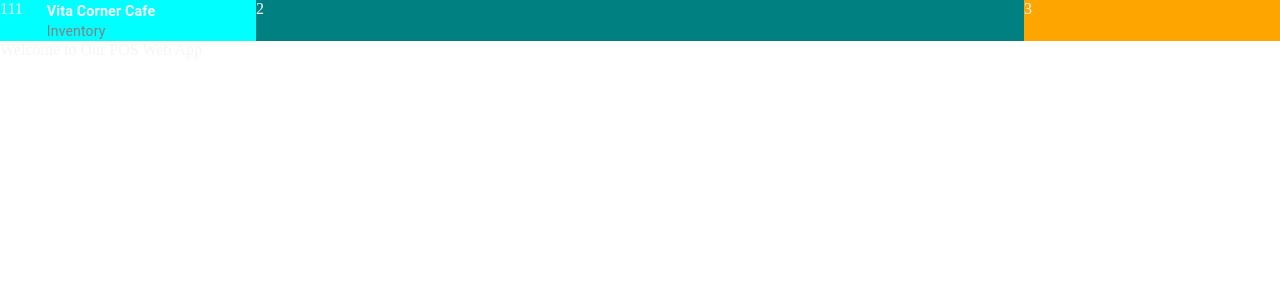
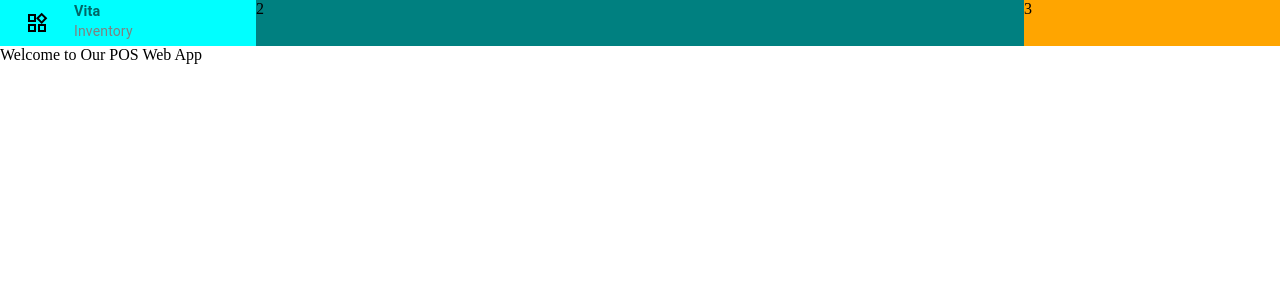
Before and after one commit to 0xlarmideh/pos-sales-app, a Next.js app: page / in a window 1280 px wide. Shown: the top 300 px of the page. Built offline with nearby package versions, Linux system fonts and the light colour scheme.

Commit message:
added Hamburger menu

```diff
--- /dev/null
+++ b/components/Hamburger.tsx
@@ -0,0 +1,112 @@
+import * as React from "react";
+import { Box } from "@mui/material";
+import { green300 } from "../config/colors";
+import Button from "@mui/material/Button";
+import Menu from "@mui/material/Menu";
+import MenuItem from "@mui/material/MenuItem";
+import RestaurantMenuOutlinedIcon from "@mui/icons-material/RestaurantMenuOutlined";
+import WidgetsOutlinedIcon from "@mui/icons-material/WidgetsOutlined";
+import AddCircleOutlinedIcon from "@mui/icons-material/AddCircleOutlined";
+import VisibilityOutlinedIcon from "@mui/icons-material/VisibilityOutlined";
+import BorderColorOutlinedIcon from "@mui/icons-material/BorderColorOutlined";
+import FileCopyOutlinedIcon from "@mui/icons-material/FileCopyOutlined";
+import LegendToggleOutlinedIcon from "@mui/icons-material/LegendToggleOutlined";
+
+const Hamburger = () => {
+  const [anchorEl, setAnchorEl] = React.useState<null | HTMLElement>(null);
+  const [activeNav, setActiveNav] = React.useState("false");
+
+  const open = Boolean(anchorEl);
+  const handleClick = (event: React.MouseEvent<HTMLButtonElement>) => {
+    setAnchorEl(event.currentTarget);
+    setActiveNav("true");
+  };
+  const handleClose = () => {
+    setAnchorEl(null);
+    setActiveNav("false");
+  };
+  return (
+    <Box>
+      <Button
+        id="basic-button"
+        aria-controls={open ? "basic-menu" : undefined}
+        aria-haspopup="true"
+        aria-expanded={open ? "true" : undefined}
+        onClick={handleClick}
+        sx={{ margin: "5px" }}
+      >
+        {activeNav === "true" ? (
+          <RestaurantMenuOutlinedIcon sx={{ color: green300 }} />
+        ) : (
+          <WidgetsOutlinedIcon sx={{ color: "black" }} />
+        )}
+      </Button>
+      <Menu
+        id="basic-menu"
+        anchorEl={anchorEl}
+        open={open}
+        onClose={handleClose}
+        MenuListProps={{
+          "aria-labelledby": "basic-button",
+        }}
+        PaperProps={{
+          style: {
+            width: "250px",
+            margin: "0.3rem 0 0 -1rem",
+            display: "flex",
+            flexDirection: "column",
+            justifyContent: "center",
+            alignItems: "center",
+          },
+        }}
+      >
+        <MenuItem
+          onClick={handleClose}
+          sx={{ margin: "0.8rem 0", padding: "10px" }}
+        >
+          <span style={{ marginRight: "0.8rem" }}>
+            <AddCircleOutlinedIcon sx={{ fontSize: "1rem" }} />
+          </span>
+          Add New Item
+        </MenuItem>
+        <MenuItem
+          onClick={handleClose}
+          sx={{ margin: "0.8rem 0", padding: "10px" }}
+        >
+          <span style={{ marginRight: "0.8rem" }}>
+            <VisibilityOutlinedIcon sx={{ fontSize: "1rem" }} />
+          </span>
+          View all Items
+        </MenuItem>
+        <MenuItem
+          onClick={handleClose}
+          sx={{ margin: "0.8rem 0", padding: "10px" }}
+        >
+          <span style={{ marginRight: "0.8rem" }}>
+            <BorderColorOutlinedIcon sx={{ fontSize: "1rem" }} />
+          </span>
+          Update Price List
+        </MenuItem>
+        <MenuItem
+          onClick={handleClose}
+          sx={{ margin: "0.8rem 0", padding: "10px" }}
+        >
+          <span style={{ marginRight: "0.8rem" }}>
+            <FileCopyOutlinedIcon sx={{ fontSize: "1rem" }} />
+          </span>
+          Generate Invoice
+        </MenuItem>
+        <MenuItem
+          onClick={handleClose}
+          sx={{ margin: "0.8rem 0", padding: "10px" }}
+        >
+          <span style={{ marginRight: "0.8rem" }}>
+            <LegendToggleOutlinedIcon sx={{ fontSize: "1rem" }} />
+          </span>
+          Track Supply Orders
+        </MenuItem>
+      </Menu>
+    </Box>
+  );
+};
+export default Hamburger;
--- a/components/Navbar.tsx
+++ b/components/Navbar.tsx
@@ -1,5 +1,7 @@
 import { Box } from "@mui/material";
 import Typography from "@mui/material/Typography";
+import { black600 } from "../config/colors";
+import Hamburger from "./Hamburger";
 
 const Navbar = () => {
   return (
@@ -15,13 +17,35 @@ const Navbar = () => {
           backgroundColor: "aqua",
         }}
       >
-        <Box>111</Box>
-        <Box sx={{ marginLeft: "1.5rem" }}>
+        <Box
+          sx={{
+            display: "flex",
+            justifyContent: "center",
+            alignItems: "center",
+          }}
+        >
+          <Hamburger />
+        </Box>
+        <Box
+          sx={{
+            display: {
+              xs: "none",
+              sm: "flex",
+
+              flexDirection: "column",
+            },
+          }}
+        >
           <Typography
             variant="h6"
-            sx={{ fontSize: "0.9rem", fontWeight: 600, marginBottom: "-2px" }}
+            sx={{
+              fontSize: "0.9rem",
+              fontWeight: 600,
+              marginBottom: "-2px",
+              color: black600,
+            }}
           >
-            Vita Corner Cafe
+            Vita
           </Typography>
           <Typography variant="body2" sx={{ color: "gray" }}>
             Inventory
--- a/config/colors.ts
+++ b/config/colors.ts
@@ -27,3 +27,8 @@ export const black100 = "rgba(0, 0, 0, 0.1)";
 export const black200 = "rgba(0, 0, 0, 0.2)";
 export const black300 = "rgba(0, 0, 0, 0.3)";
 export const black400 = "rgba(0, 0, 0, 0.4)";
+export const black500 = "rgba(0, 0, 0, 0.5)";
+export const black600 = "rgba(0, 0, 0, 0.6)";
+export const black700 = "rgba(0, 0, 0, 0.7)";
+export const black800 = "rgba(0, 0, 0, 0.8)";
+export const black900 = "rgba(0, 0, 0, 0.9)";
--- a/package.json
+++ b/package.json
@@ -11,6 +11,7 @@
   "dependencies": {
     "@emotion/react": "^11.10.6",
     "@emotion/styled": "^11.10.6",
+    "@mui/icons-material": "^5.11.11",
     "@mui/material": "^5.11.14",
     "@types/node": "18.15.5",
     "@types/react": "18.0.28",
--- a/src/styles/globals.css
+++ b/src/styles/globals.css
@@ -9,7 +9,6 @@ html,
 body {
   max-width: 100vw;
   overflow-x: hidden;
-  color: #f5f5f5;
 }
 
 a {
```
Also changed, not shown: 1 other file (tests, documents, lock files or other folders).
